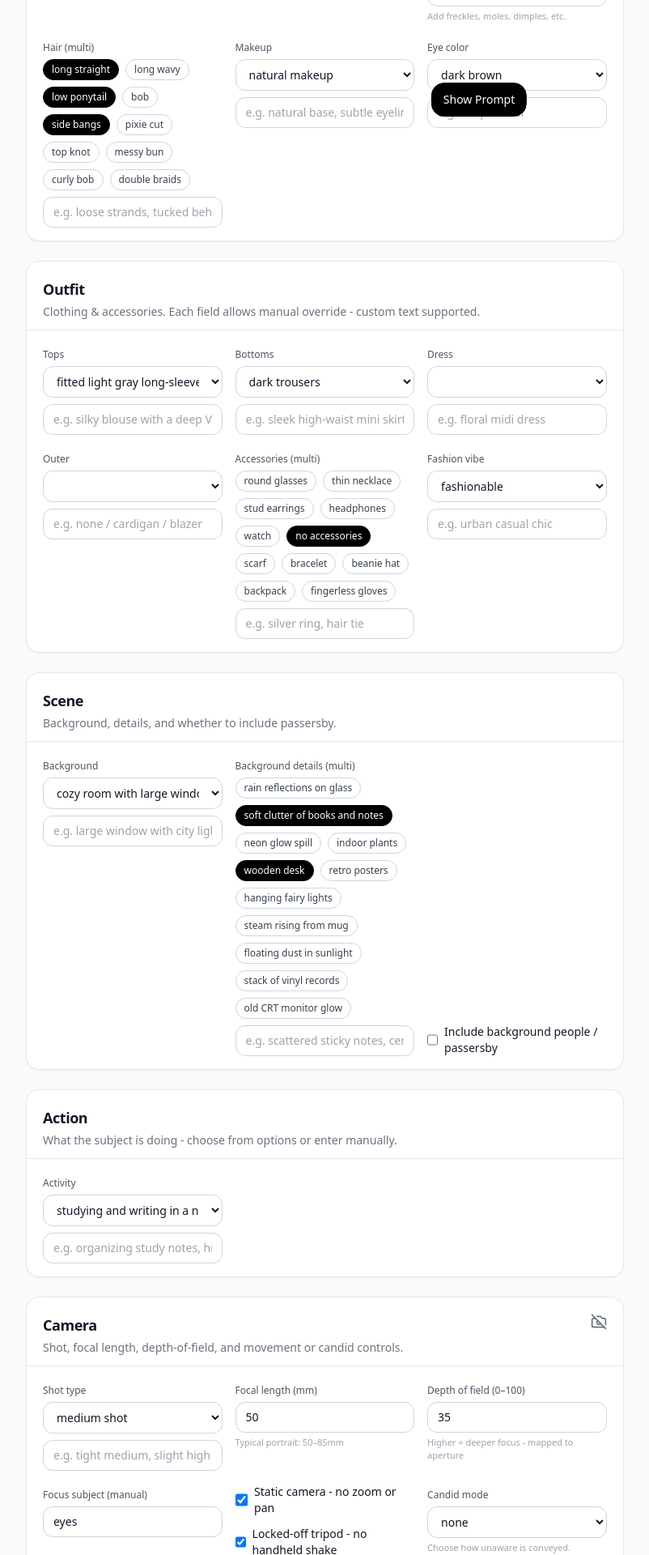
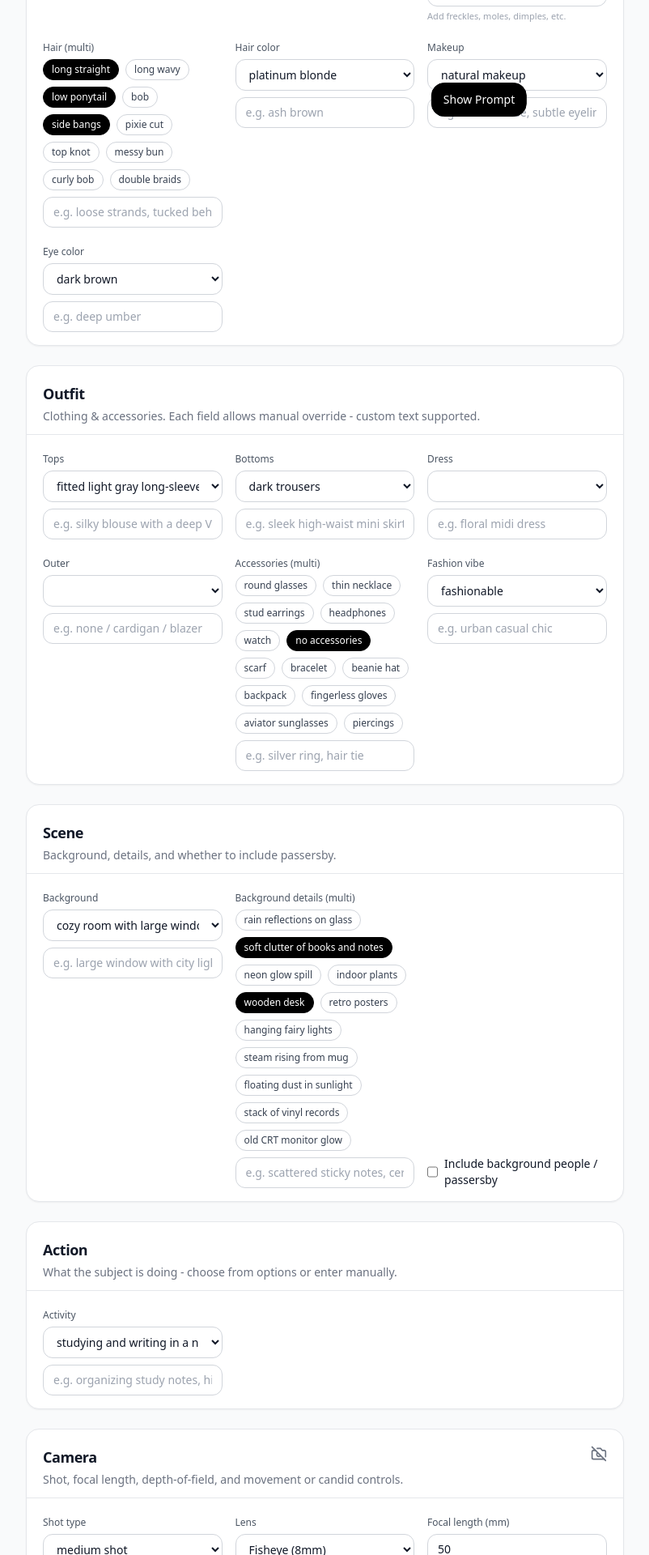
Before and after one commit to 1011gnn1118/sora-prompt-builder, a React (Vite) app: page / in a window 1280 px wide. Shown: the part 640-2560 px from the top of the page at 81% size, without its empty margins (48-850 px from the left). Built offline with nearby package versions, Linux system fonts and the light colour scheme.

Commit message:
feat: add lens and hair color options

```diff
--- a/src/SoraPromptBuilder.jsx
+++ b/src/SoraPromptBuilder.jsx
@@ -46,6 +46,8 @@ const defaultState = {
   faceExtra: "",
   hairStyle: ["long straight", "side bangs", "low ponytail"],
   hairExtra: "",
+  hairColor: "platinum blonde",
+  hairColorManual: "",
   makeup: "natural makeup",
   makeupManual: "",
   eyeColor: "dark brown",
@@ -79,6 +81,7 @@ const defaultState = {
   // Camera
   shot: "medium shot",
   shotManual: "",
+  lens: "",
   focalLength: 50,
   dofStrength: 35, // 0–100
   focusSubject: "eyes",
@@ -173,12 +176,12 @@ function buildEnglishPrompt(state) {
 
   const lines = [
     `A ${subject} subject with ${face}.`,
-    `Hairstyle: ${hair}. Makeup: ${pref(state.makeup, state.makeupManual)}. Eye color: ${pref(state.eyeColor, state.eyeColorManual)}.`,
+    `Hairstyle: ${hair}. Hair color: ${pref(state.hairColor, state.hairColorManual)}. Makeup: ${pref(state.makeup, state.makeupManual)}. Eye color: ${pref(state.eyeColor, state.eyeColorManual)}.`,
     `Outfit: ${outfit}.`,
     fashionVibe ? `Fashion vibe: ${fashionVibe}.` : "",
     `Scene: ${pref(state.background, state.backgroundManual)}${bgText}; ${crowd}.`,
     `Action: ${pref(state.activity, state.activityManual)}${actionRepetition}${state.forbidEyeContact ? ", never looking toward the camera" : ""}.`,
-    `Camera: ${pref(state.shot, state.shotManual)}, ${state.focalLength}mm lens, ${aperture}, focus on ${state.focusSubject}${staticStr}${tripodStr}${candidStr}${forbidEyeStr}${fullBodyGuarantee}.`,
+    `Camera: ${pref(state.shot, state.shotManual)}, ${state.lens || `${state.focalLength}mm lens`}, ${aperture}, focus on ${state.focusSubject}${staticStr}${tripodStr}${candidStr}${forbidEyeStr}${fullBodyGuarantee}.`,
     `Lighting: ${pref(state.lighting, state.lightingManual)}. Mood: ${pref(state.mood, state.moodManual)}${moodExtra}. Visual style: ${style}.`,
   ];
 
@@ -224,6 +227,8 @@ function buildJapanesePrompt(state) {
   const fullBodyGuarantee = state.shot.includes("full body") ? "、頭からつま先まで完全に写っており、クロップされない" : "";
   const actionRepetition = "。動作は明確に画面に収められ、繰り返し持続的に主要な要素として強調される";
 
+  const lensJP = state.lens ? findJP(state.lens) : `${state.focalLength}mm`;
+
   const ageJP = pref(state.age, state.ageManual);
   const subjectLine = `${ageJP ? findJP(ageJP) + "の" : ""}${findJP(pref(state.gender, state.genderManual))}、${findJP(pref(state.ethnicity, state.ethnicityManual))}の雰囲気。顔立ち：${faceArr.join("、")}。`;
 
@@ -237,12 +242,12 @@ function buildJapanesePrompt(state) {
 
   const lines = [
     subjectLine,
-    `ヘア：${hairArr.join("、")}。メイク：${findJP(pref(state.makeup, state.makeupManual))}。瞳の色：${findJP(pref(state.eyeColor, state.eyeColorManual))}。`,
+    `ヘア：${hairArr.join("、")}。髪色：${findJP(pref(state.hairColor, state.hairColorManual))}。メイク：${findJP(pref(state.makeup, state.makeupManual))}。瞳の色：${findJP(pref(state.eyeColor, state.eyeColorManual))}。`,
     `服装：${outfitJP}。`,
     fashionJP ? `ファッションの雰囲気：${findJP(fashionJP)}。` : "",
     `シーン：${findJP(pref(state.background, state.backgroundManual))}${bgText}。${crowd}。`,
     `動作：${findJP(pref(state.activity, state.activityManual))}${actionRepetition}${state.forbidEyeContact ? "。視線は対象に固定され、カメラを見ることはない" : ""}。`,
-    `カメラ：${findJP(pref(state.shot, state.shotManual))}、${state.focalLength}mm、${aperture}、フォーカスは${state.focusSubject}${staticStr}${tripodStr}${candidStr}${forbidEyeStr}${fullBodyGuarantee}。`,
+    `カメラ：${findJP(pref(state.shot, state.shotManual))}、${lensJP}、${aperture}、フォーカスは${state.focusSubject}${staticStr}${tripodStr}${candidStr}${forbidEyeStr}${fullBodyGuarantee}。`,
     `ライティング：${findJP(pref(state.lighting, state.lightingManual))}。ムード：${findJP(pref(state.mood, state.moodManual))}${moodExtra}。ビジュアル：${styleArr.join("、")}。`,
   ];
 
@@ -282,6 +287,7 @@ function buildSoraJSON(state, EN) {
       ethnicity: pref(state.ethnicity, state.ethnicityManual),
       face,
       hair,
+      hair_color: pref(state.hairColor, state.hairColorManual),
       makeup: pref(state.makeup, state.makeupManual),
       eye_color: pref(state.eyeColor, state.eyeColorManual),
       outfit,
@@ -296,6 +302,7 @@ function buildSoraJSON(state, EN) {
     },
     camera: {
       shot: pref(state.shot, state.shotManual),
+      lens: state.lens,
       focal_length_mm: Number(state.focalLength),
       depth_of_field: Number(state.dofStrength),
       aperture: apertureFromDof(state.dofStrength),
@@ -354,6 +361,8 @@ export default function SoraPromptBuilder({ uiLang = "EN" }) {
   const randomize = () => {
     setSeed((s) => s + 1);
     const useDress = Math.random() < 0.5;
+    const lens = randomPick(options.cameraLens);
+    const lensMM = parseInt(lens.match(/(\d+)/)?.[1] || "50", 10);
     setState((prev) => ({
       ...prev,
       age: randomPick(options.age),
@@ -365,6 +374,8 @@ export default function SoraPromptBuilder({ uiLang = "EN" }) {
       faceExtra: "",
       hairStyle: randomSubset(options.hairStyle, 1, 3),
       hairExtra: "",
+      hairColor: randomPick(options.hairColor),
+      hairColorManual: "",
       makeup: randomPick(options.makeup),
       makeupManual: "",
       eyeColor: randomPick(options.eyeColor),
@@ -390,7 +401,8 @@ export default function SoraPromptBuilder({ uiLang = "EN" }) {
       activityManual: "",
       shot: randomPick(options.shot),
       shotManual: "",
-      focalLength: [35, 50, 85][Math.floor(Math.random() * 3)],
+      lens,
+      focalLength: lensMM,
       dofStrength: Math.floor(Math.random() * 80) + 10,
       focusSubject: ["eyes", "eyelashes", "face", "hands", "book"][Math.floor(Math.random() * 5)],
       lighting: randomPick(options.lighting),
@@ -477,6 +489,13 @@ export default function SoraPromptBuilder({ uiLang = "EN" }) {
                 <div className="space-y-2">
                   {multiPills(state.hairStyle, (vals) => setState({ ...state, hairStyle: vals }), options.hairStyle)}
                   <Input value={state.hairExtra} onChange={(v) => setState({ ...state, hairExtra: v })} placeholder="e.g. loose strands, tucked behind ear" />
+                </div>
+              ))}
+
+              {field("Hair color", (
+                <div className="space-y-2">
+                  <Select value={state.hairColor} onChange={(v) => setState({ ...state, hairColor: v })} options={toSelectOptions(options.hairColor, uiLang)} />
+                  <Input value={state.hairColorManual} onChange={(v) => setState({ ...state, hairColorManual: v })} placeholder="e.g. ash brown" />
                 </div>
               ))}
 
@@ -589,6 +608,16 @@ export default function SoraPromptBuilder({ uiLang = "EN" }) {
                   <Select value={state.shot} onChange={(v) => setState({ ...state, shot: v })} options={toSelectOptions(options.shot, uiLang)} />
                   <Input value={state.shotManual} onChange={(v) => setState({ ...state, shotManual: v })} placeholder="e.g. tight medium, slight high angle" />
                 </div>
+              ))}
+              {field("Lens", (
+                <Select
+                  value={state.lens}
+                  onChange={(v) => {
+                    const mm = parseInt(v.match(/(\d+)/)?.[1] || state.focalLength, 10);
+                    setState({ ...state, lens: v, focalLength: mm });
+                  }}
+                  options={toSelectOptions(options.cameraLens, uiLang)}
+                />
               ))}
               {field("Focal length (mm)", (
                 <Input type="number" value={state.focalLength} onChange={(v) => setState({ ...state, focalLength: v })} min={18} max={135} step={1} />
--- a/src/data/options.js
+++ b/src/data/options.js
@@ -45,6 +45,11 @@ export const options = {
     { en: "messy bun", jp: "ラフなお団子" },
     { en: "curly bob", jp: "カールのボブ" },
     { en: "double braids", jp: "二つ編み" },
+  ],
+  hairColor: [
+    { en: "platinum blonde", jp: "プラチナブロンド" },
+    { en: "jet black", jp: "漆黒" },
+    { en: "pastel pink", jp: "パステルピンク" },
   ],
   makeup: [
     { en: "none", jp: "メイクなし" },
@@ -126,6 +131,8 @@ export const options = {
     { en: "beanie hat", jp: "ビーニー帽" },
     { en: "backpack", jp: "バックパック" },
     { en: "fingerless gloves", jp: "指なし手袋" },
+    { en: "aviator sunglasses", jp: "アビエーターサングラス" },
+    { en: "piercings", jp: "ピアス" },
   ],
   fashionVibes: [
     { en: "fashionable", jp: "ファッショナブル" },
@@ -184,6 +191,12 @@ export const options = {
     { en: "extreme close-up", jp: "エクストリームクローズアップ" },
     { en: "over-the-shoulder shot", jp: "肩越しショット" },
   ],
+  cameraLens: [
+    { en: "Fisheye (8mm)", jp: "フィッシュアイ(8mm)" },
+    { en: "Wide-angle (24mm)", jp: "広角(24mm)" },
+    { en: "Portrait (85mm)", jp: "ポートレート(85mm)" },
+    { en: "Telephoto (200mm)", jp: "望遠(200mm)" },
+  ],
   lighting: [
     { en: "soft desk lamp + ambient practicals", jp: "柔らかなデスクランプ＋室内の実用光" },
     { en: "cinematic low-key lighting", jp: "シネマ調のローキー照明" },
@@ -213,6 +226,21 @@ export const options = {
     { en: "washed-out 90s photo", jp: "色あせた90年代写真" },
     { en: "VHS tape artifacts", jp: "VHSテープのノイズ" },
     { en: "handheld camcorder style", jp: "ハンディカム風" },
+    { en: "Portra 400", jp: "Portra 400" },
+    { en: "Cinestill 800", jp: "Cinestill 800" },
+    { en: "Kodak Gold", jp: "Kodak Gold" },
+    { en: "Fujifilm Superia", jp: "Fujifilm Superia" },
+    { en: "Black & White Ilford", jp: "モノクロIlford" },
+    { en: "Direct flash", jp: "直射フラッシュ" },
+    { en: "Heavy grain", jp: "強い粒子" },
+    { en: "Dusty frame", jp: "ほこりっぽいフレーム" },
+    { en: "Film imperfections", jp: "フィルムの欠陥" },
+    { en: "Clean digital look", jp: "クリーンなデジタル風" },
+    { en: "Vogue editorial", jp: "Vogueエディトリアル" },
+    { en: "Surreal / Otherworldly", jp: "シュール／異世界的" },
+    { en: "Dark cinematic tones", jp: "ダークなシネマ調トーン" },
+    { en: "Neon cyberpunk", jp: "ネオン・サイバーパンク" },
+    { en: "Fashion-forward couture", jp: "最先端のクチュール" },
   ],
 };
 
```
